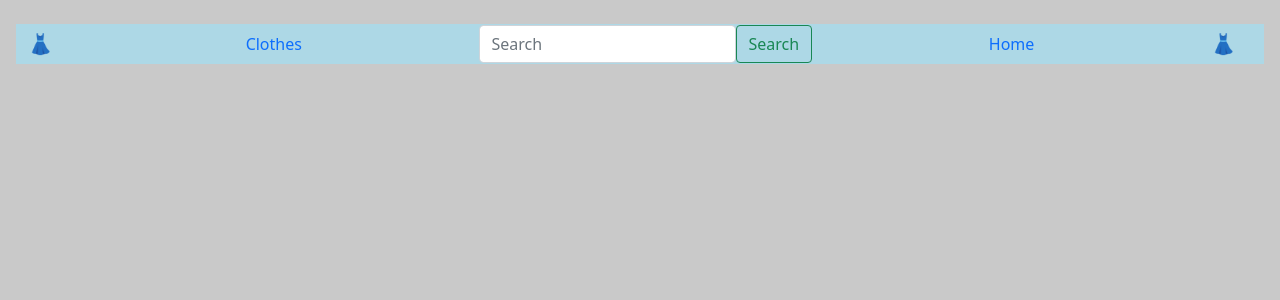
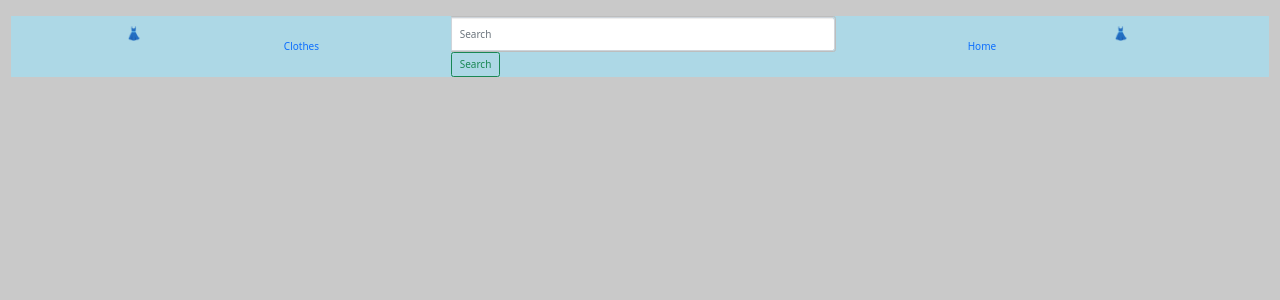
Before and after one commit to maurice-35/clothes-app, a React (Create React App) app in the folder clothes-app/: page / in a window 1280 px wide. Shown: the top 300 px of the page. Built offline with nearby package versions, Linux system fonts and the light colour scheme.

Commit message:
update component and search bar

```diff
--- a/clothes-app/package.json
+++ b/clothes-app/package.json
@@ -8,6 +8,7 @@
     "@testing-library/user-event": "^13.2.1",
     "axios": "^0.25.0",
     "bootstrap": "5.1.3",
+    "mdbreact": "^5.2.0",
     "react": "^17.3.1",
     "react-bootstrap": "^2.1.1",
     "react-dom": "^17.0.2",
--- a/clothes-app/public/index.html
+++ b/clothes-app/public/index.html
@@ -13,6 +13,8 @@
       user's mobile device or desktop. See https://developers.google.com/web/fundamentals/web-app-manifest/
     -->
   <link rel="manifest" href="%PUBLIC_URL%/manifest.json" />
+  <link href="https://maxcdn.bootstrapcdn.com/bootstrap/3.3.5/css/bootstrap.min.css" rel="stylesheet"/>
+  <link href="https://maxcdn.bootstrapcdn.com/bootstrap/4.0.0-alpha.6/js/bootstrap.min.js" integrity="sha384-vBWWzlZJ8ea9aCX4pEW3rVHjgjt7zpkNpZk+02D9phzyeVkE+jo0ieGizqPLForn" crossorigin="anonymous" />
   <link rel="stylesheet" href="https://cdn.jsdelivr.net/npm/bootstrap@5.1.3/dist/css/bootstrap.min.css"
     integrity="sha384-1BmE4kWBq78iYhFldvKuhfTAU6auU8tT94WrHftjDbrCEXSU1oBoqyl2QvZ6jIW3" crossorigin="anonymous" />
   <!--
--- a/clothes-app/src/component/clothes/ClotheCard.js
+++ b/clothes-app/src/component/clothes/ClotheCard.js
@@ -13,12 +13,11 @@
 	}
 
 	return (
-		<Row xs={1} md={2} className="g-4">
-			<>
-				{Array.from({ length: 1 }).map((_, idx) => (
+		<Row className="g-4">
+
 			<>
 				<Card
-							style={{ width: '18rem' }} /><Card.Img variant="top" src={img} alt={name} />
+				/><Card.Img variant="top" src={img} alt={name} />
 				<Card.Body>
 					<Card.Title>{title}</Card.Title>
 					<Card.Text>
@@ -47,8 +46,6 @@
 					<ListGroupItem>Comment: {comment}</ListGroupItem>
 				</ListGroup>
 			</>
-				))}
-			</>
 		</Row>
 	)
 
--- a/clothes-app/src/component/clothes/ClotheIndex.js
+++ b/clothes-app/src/component/clothes/ClotheIndex.js
@@ -1,13 +1,19 @@
 import React, { useState, useEffect } from 'react'
 import axios from 'axios'
-import { Card, Row, Col } from 'react-bootstrap'
+import { Card } from 'react-bootstrap'
 import ClotheCard from './ClotheCard'
 
 
 
 const ClotheIndex = () => {
 	const [dress, setDress] = useState([])
+	// const [show, setShow] = useState(false)
 	const [hasError, setHasError] = useState(false)
+	// const [target, setTarget] = useState(null)
+	// const ref = useRef(null);
+
+
+
 
 
 	useEffect(() => {
@@ -22,30 +28,24 @@
 		getData()
 	}, [])
 
+	console.log("dress", dress)
 
 	return (
-		<Row xs={1} md={2} className="g-4">
-			<Col>
-				<Card>
-					{dress.length > 0 ?
-						<>
-							<Card.Img variant="top" src="holder.js/100px160" /><Card.Body>
-								<Card.Title>Card title</Card.Title>
+		<div className="row">
+			<div className="col-md-6">
+				{dress ?
 					<Card.Text>
 						{dress.map(clothe => (
 							<ClotheCard key={clothe.id} {...clothe} />
 						))}
 					</Card.Text>
-							</Card.Body>
-						</>
 					:
 					<h2 className="index">
 						{hasError ? 'Something went wrong' : '...loading'}
 					</h2>
 				}
-				</Card>
-			</Col>
-		</Row>
+			</div>
+		</div>
 	)
 }
 
--- a/clothes-app/src/component/clothes/ClotheShow.js
+++ /dev/null
@@ -1,9 +0,0 @@
-import React from 'react';
-
-const ClotheShow = () => {
-	return (
-		<div>Clothe Show</div>
-	)
-}
-
-export default ClotheShow
--- a/clothes-app/src/component/common/Navigation.js
+++ b/clothes-app/src/component/common/Navigation.js
@@ -1,8 +1,11 @@
-import React from 'react';
-import { Navbar, Container, Nav, Button, Form, FormControl } from 'react-bootstrap';
+import React from 'react'
+import { Navbar, Container, Nav, Button } from 'react-bootstrap'
+import { MDBCol, MDBIcon } from 'mdbreact'
+
 
 
 const Navigation = () => {
+
 
 	return (
 		<div>
@@ -10,15 +13,17 @@
 				<Container fluid>
 					<Navbar.Brand href="/Home">👗</Navbar.Brand>
 					<Nav.Link href="/clothes">Clothes</Nav.Link>
-					<Form className="d-flex">
-						<FormControl
-							type="search"
-							placeholder="Search"
-							className="me-"
-							aria-label="Search"
-						/>
-						<Button variant="outline-success">Search</Button>
-					</Form>
+						<MDBCol md="4">
+							<div className="input-group md-form form-sm form-1 pl-0">
+								<div classname="input-group-prepend">
+									<span classname="input-group-text purple lighten-3" id="basic-text1">
+										<MDBIcon className="text-white" icon="search" />
+									</span>
+								</div>
+								<input className="form-control my-0 py-1" type="text" placeholder="Search" arial-label="Search" />
+							</div>
+							<Button variant="outline-success">Search</Button>
+						</MDBCol>
 					<Nav.Link href="/Home">Home</Nav.Link>
 					<Navbar.Brand href="/Home">👗</Navbar.Brand>
 				</Container>
--- a/clothes-app/src/index.css
+++ b/clothes-app/src/index.css
@@ -7,16 +7,19 @@
 	margin: 1rem;
 }
 
-.card {
-	display: flex;
-	flex-direction: column;
-	background-color:  #6c7e6c;
-	font-weight: bold;
-	margin: 3rem;
+.input-group.md-form.form-sm.form-1 {
+	border: 1px solid #bdbdbd;
+	border-top-right-radius: 0.25rem;
+	border-bottom-right-radius: 0.25rem;
 }
+
 
 .card.body {
 	color: lightblue;
+}
+
+.cardGroup {
+	display: inline-block;
 }
 
 .card>.list-group:last-child  {
@@ -24,6 +27,7 @@
 	font-style: italic;
 	font-weight: bold;
 }
+
 
 .container {
 	height: 100vh;
```
Also changed, not shown: 1 other file (tests, documents, lock files or other folders). Lines whose indentation alone changed are shown as unchanged.
